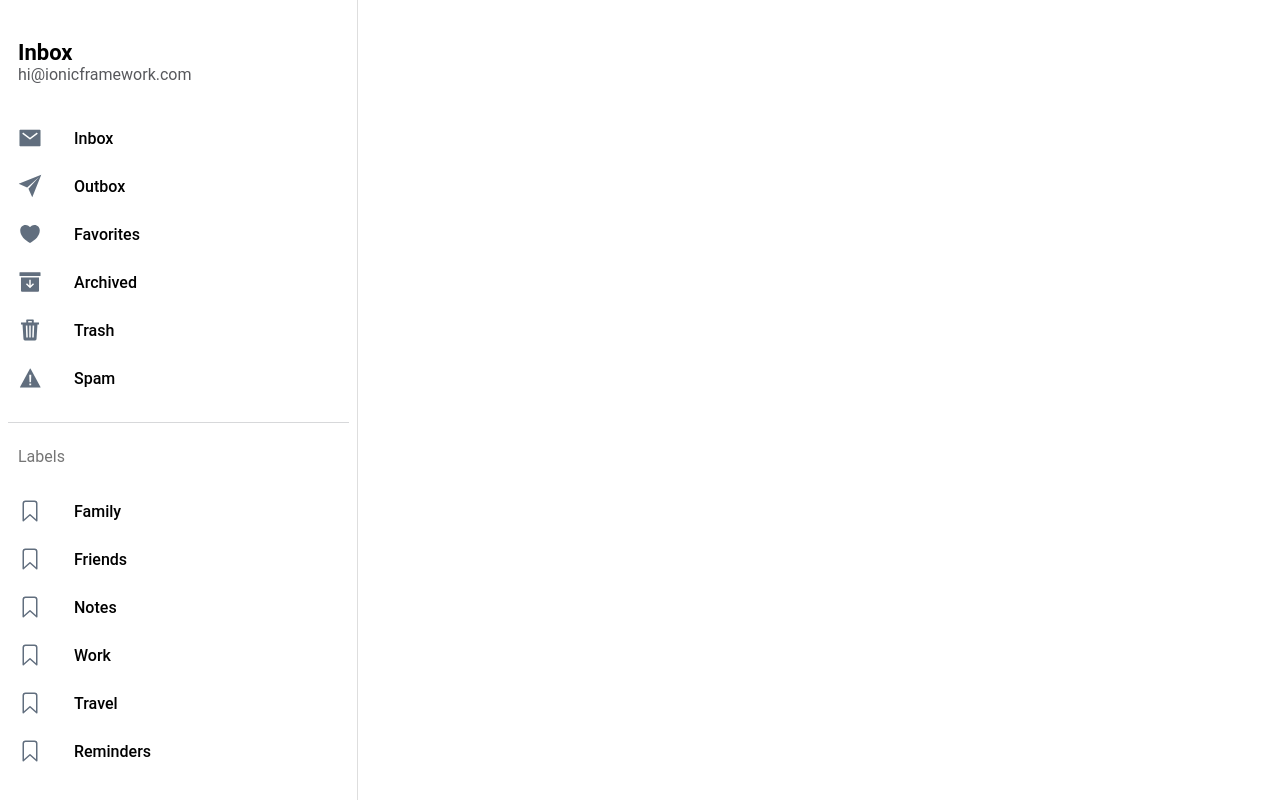
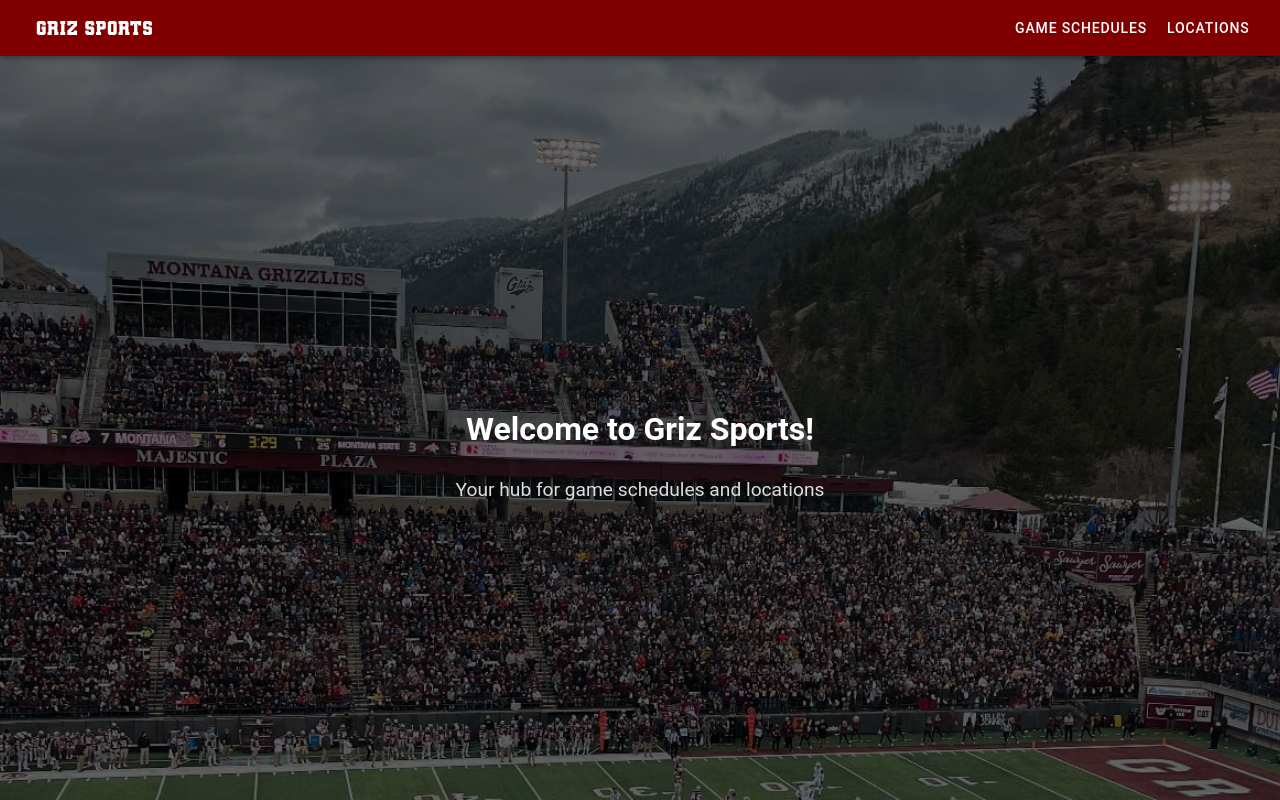
Before and after one commit to jdbennett1/griz-sports, a React (Vite) app in the folder ionic-griz-sports/: page /home in a window 1280 px wide. Built offline with nearby package versions, Linux system fonts and the light colour scheme.

Commit message:
Basic Homepage (to be changed at a later date)

```diff
--- a/ionic-griz-sports/src/App.tsx
+++ b/ionic-griz-sports/src/App.tsx
@@ -3,6 +3,8 @@
 import { Redirect, Route } from 'react-router-dom';
 import Menu from './components/Menu';
 import Page from './pages/Page';
+import Home from './pages/Home';
+
 
 /* Core CSS required for Ionic components to work properly */
 import '@ionic/react/css/core.css';
@@ -40,17 +42,14 @@
   return (
     <IonApp>
       <IonReactRouter>
-        <IonSplitPane contentId="main">
-          <Menu />
-          <IonRouterOutlet id="main">
-            <Route path="/" exact={true}>
-              <Redirect to="/folder/Inbox" />
-            </Route>
-            <Route path="/folder/:name" exact={true}>
-              <Page />
-            </Route>
-          </IonRouterOutlet>
-        </IonSplitPane>
+        <IonRouterOutlet id="main">
+          <Route path="/" exact={true}>
+            <Redirect to="/home" />
+          </Route>
+          <Route path="/home" exact={true}>
+            <Home /> {/* Your Home component */}
+          </Route>
+        </IonRouterOutlet>
       </IonReactRouter>
     </IonApp>
   );
--- /dev/null
+++ b/ionic-griz-sports/src/components/Home.tsx
@@ -0,0 +1,20 @@
+// src/pages/Home.tsx
+import React from 'react';
+import { IonPage, IonHeader, IonToolbar, IonTitle, IonContent } from '@ionic/react';
+
+const Home: React.FC = () => {
+  return (
+    <IonPage>
+      <IonHeader>
+        <IonToolbar>
+          <IonTitle>Home</IonTitle>
+        </IonToolbar>
+      </IonHeader>
+      <IonContent className="ion-padding">
+        <h2>Welcome to the Home Page!</h2>
+      </IonContent>
+    </IonPage>
+  );
+};
+
+export default Home;
--- /dev/null
+++ b/ionic-griz-sports/src/pages/Home.css
@@ -0,0 +1,101 @@
+
+.custom-header {
+    --background: #800000;
+    --color: white;
+    display: flex;
+    justify-content: space-between;
+    align-items: center;
+    padding: 0 16px;
+    height: 56px;
+
+
+}
+
+@font-face {
+    font-family: 'VarsityTeam';
+    src: url('../assets/fonts/VarsityTeam-Bold.otf') format('opentype');
+    font-weight: bold;
+    font-style: normal;
+}
+
+
+ion-title {
+    text-align: left;
+    font-weight: bold;
+    font-family: 'VarsityTeam';
+}
+
+
+ion-buttons {
+    display: flex;
+    align-items: center;
+}
+
+.ion-content-background {
+    position: relative;
+    height: 100vh;
+    background-size: cover;
+    background-position: center;
+    background-repeat: no-repeat;
+}
+
+
+.ion-content-background::before {
+    content: "";
+    position: absolute;
+    top: 0;
+    left: 0;
+    width: 100%;
+    height: 100%;
+    background: rgba(0, 0, 0, 0.6); /* Adjust overlay opacity */
+    z-index: 1;
+}
+
+
+.welcome-container {
+    display: flex;
+    flex-direction: column;
+    justify-content: center;
+    align-items: center;
+    height: 100vh;
+    text-align: center;
+    position: relative;
+    z-index: 2;
+    color: white;
+}
+
+.welcome-title {
+    font-size: 2rem;
+    font-weight: bold;
+    margin-bottom: 10px;
+}
+
+.subtitle {
+    font-size: 1.2rem;
+    color: #ddd;
+}
+
+
+.custom-title {
+    font-family: 'VarsityTeam', sans-serif;
+    font-weight: bold;
+    text-align: left;
+    width: 100%;
+}
+
+
+
+
+
+/* Style faux links */
+.link {
+    color: white;
+    text-transform: uppercase;
+    font-size: 14px;
+    margin-left: 16px;
+}
+
+
+.link:hover {
+    color: #ffcc00;
+}
--- /dev/null
+++ b/ionic-griz-sports/src/pages/Home.tsx
@@ -0,0 +1,30 @@
+import React from 'react';
+import { IonPage, IonHeader, IonToolbar, IonTitle, IonContent, IonButtons, IonButton } from '@ionic/react';
+import './Home.css';
+import backgroundImage from '../assets/images/washgrizstad.jpg';
+
+const Home: React.FC = () => {
+  return (
+    <IonPage>
+      <IonHeader>
+        <IonToolbar className="custom-header">
+          <IonTitle className="custom-title">Griz Sports</IonTitle>
+          <IonButtons slot="end">
+            <IonButton fill="clear" className="link">Game Schedules</IonButton>
+            <IonButton fill="clear" className="link">Locations</IonButton>
+          </IonButtons>
+        </IonToolbar>
+      </IonHeader>
+      <IonContent>
+        <div className="ion-content-background" style={{ backgroundImage: `url(${backgroundImage})` }}>
+          <div className="welcome-container">
+            <h2 className="welcome-title">Welcome to Griz Sports!</h2>
+            <p className="subtitle">Your hub for game schedules and locations</p>
+          </div>
+        </div>
+      </IonContent>
+    </IonPage>
+  );
+};
+
+export default Home;
```
Also changed, not shown: ionic-griz-sports/src/assets/fonts/VarsityTeam-Bold.otf (added), ionic-griz-sports/src/assets/images/washgrizstad.jpg (added).
